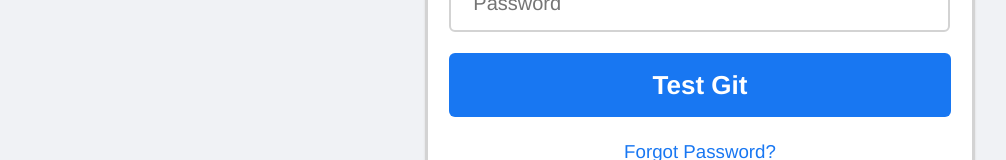
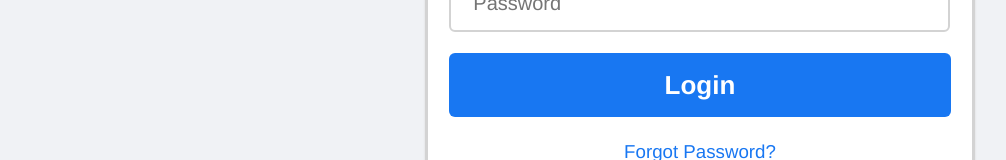
Before and after one commit to lancers2020/facebook-clone-reactjs, a React (Create React App) app: page / in a window 1280 px wide. Shown: the part 626-786 px from the top of the page, without its empty margins (97-1103 px from the left). Built offline with nearby package versions, Linux system fonts and the light colour scheme.

Commit message:
button label changed back to Login

```diff
--- a/src/pages/LoginPage.js
+++ b/src/pages/LoginPage.js
@@ -77,7 +77,7 @@ function TempCard() {
       </div>
       <div>
         <div className={classes.buttons}>
-          <Button label='Test Git' fontSize='26px' />
+          <Button label='Login' fontSize='26px' />
           <h3 className={classes.h3}>
             <a className={classes.forgot} href='www.facebook.com'>
               Forgot Password?
```
